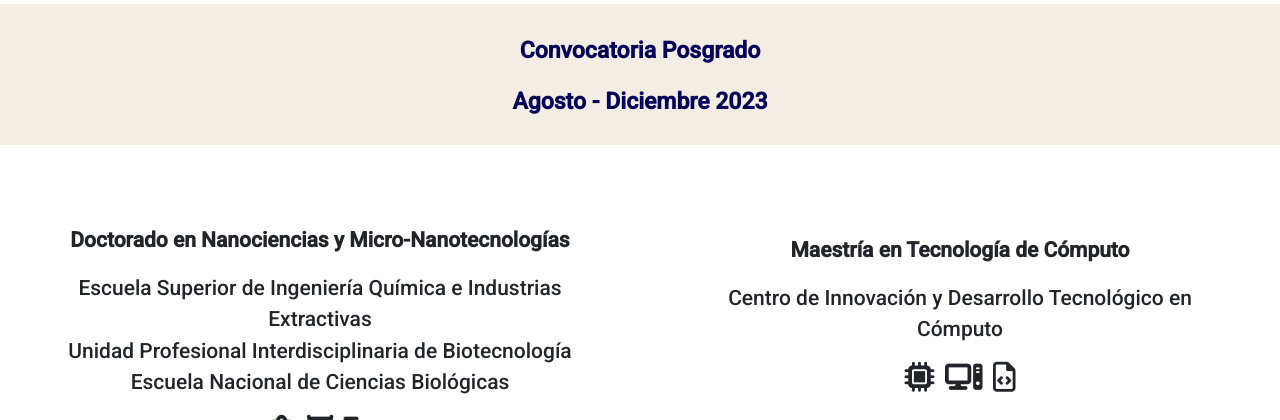
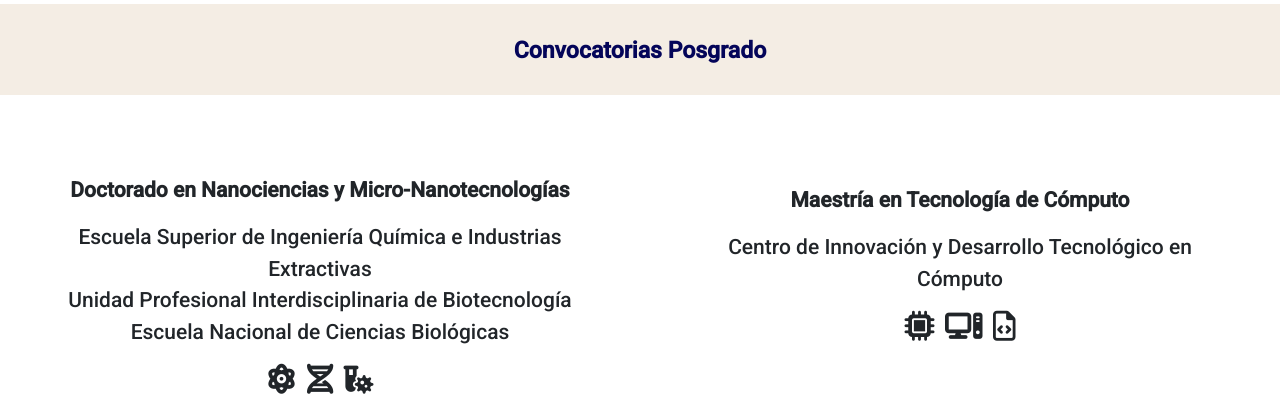
Before and after one commit to BiomedicaLab/laboratorio_web, a PHP site: page / in a window 1280 px wide. Shown: the part 1079-1499 px from the top of the page. Run offline with PHP 8.4, Linux system fonts and the light colour scheme; data that the repository does not hold is empty; some libraries are stand-ins or nearby versions.

Commit message:
sitio web

```diff
--- a/index.php
+++ b/index.php
@@ -53,8 +53,7 @@
   <!-- CONVOCATORIAS -->
   <div>
   <div class="convoca">
-    <p>Convocatoria Posgrado</p>
-    <p>Agosto - Diciembre 2023</p>
+    <p>Convocatorias Posgrado</p>
   </div>
   <div class="row conva">
     <div class="col-md-6 con-up">
```
